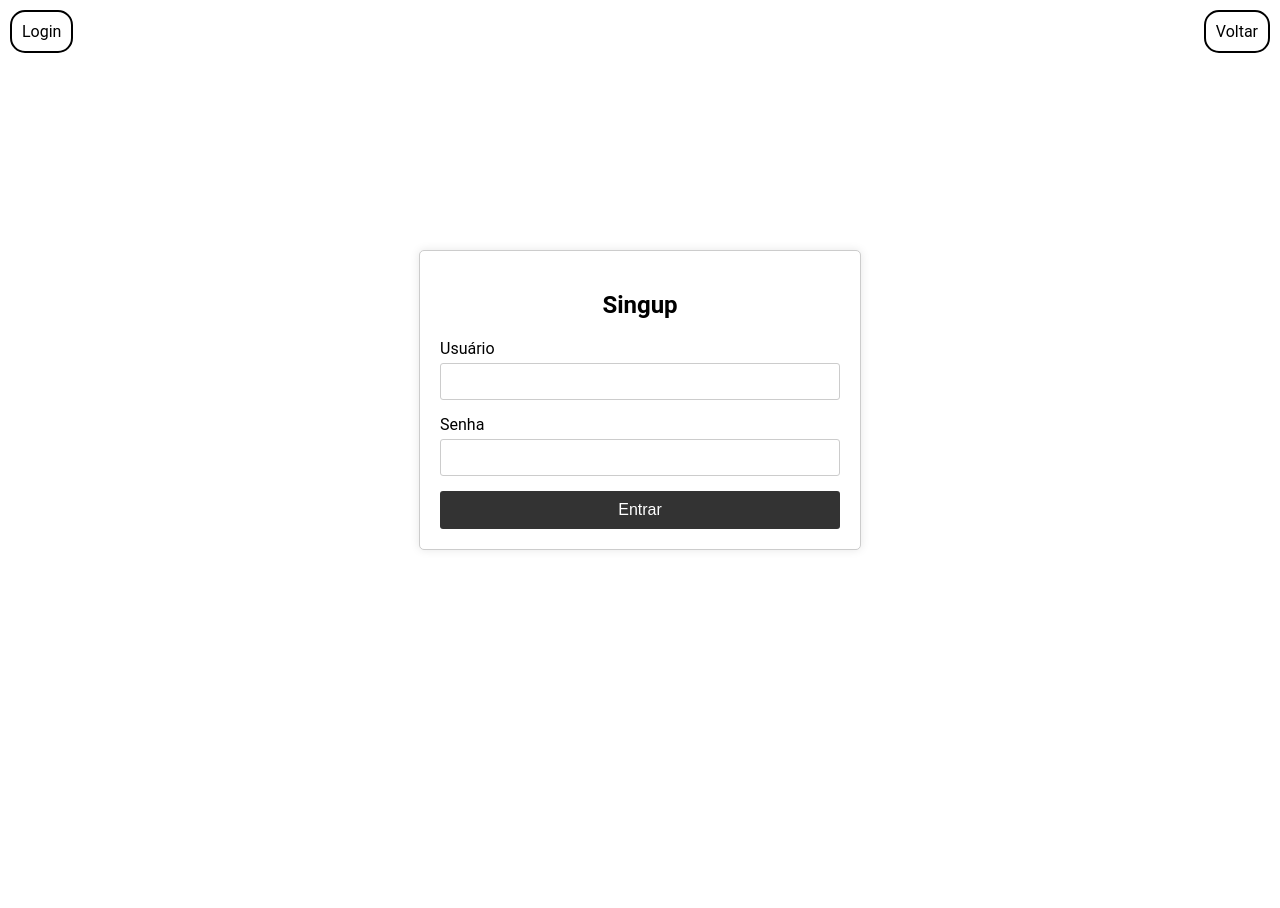
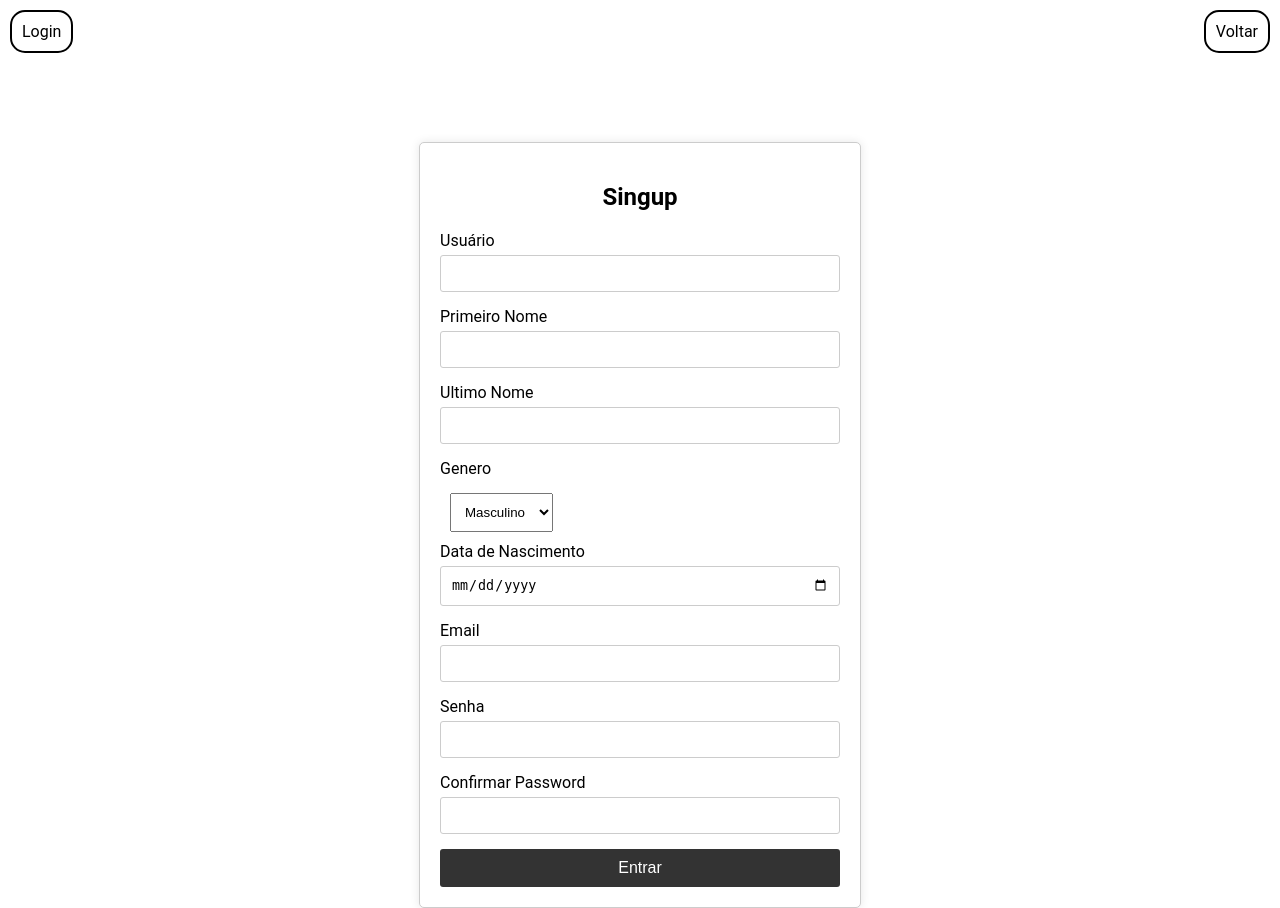
Before and after one commit to LuisGomes18/Blog_Python, a Flask app: page /singup in a window 1280 px wide. Before the commit the page ends 550 px from the top, so only its background shows below. Run offline with Flask 3, Linux system fonts and the light colour scheme.

Commit message:
Update do singup

```diff
--- a/static/css/singup/main.css
+++ b/static/css/singup/main.css
@@ -33,6 +33,11 @@
     margin: 10px;
 }
 
+select#genero {
+    padding: 10px;
+    margin: 10px;
+}
+
 .singup-container {
     width: 90%;
     max-width: 400px;
@@ -41,6 +46,7 @@
     border-radius: 5px;
     box-shadow: 0 0 10px rgba(0, 0, 0, 0.1);
     background-color: #fff;
+    margin: 250px 0 0 0;
 }
 
 .singup-container h2 {
--- a/templates/singup.html
+++ b/templates/singup.html
@@ -12,16 +12,39 @@
 </head>
 
 <body>
+    <a class="login_button" href="{{ url_for('login') }}">Login</a>
+    <a class="voltar_button" href="{{ url_for('index') }}">Voltar</a>
     <div class="singup-container">
         <h2>Singup</h2>
-        <a class="login_button" href="{{ url_for('login') }}">Login</a>
-        <a class="voltar_button" href="{{ url_for('index') }}">Voltar</a>
         <form action="/singup" method="POST">
             <label for="username">Usuário</label>
             <input type="text" id="username" name="username" required autocomplete="username">
 
+            <label for="primeiro_nome">Primeiro Nome</label>
+            <input type="text" id="primeiro_nome" name="primeiro_nome" required autocomplete="given-name">
+
+            <label for="ultimo_nome">Ultimo Nome</label>
+            <input type="text" id="ultimo_nome" name="ultimo_nome" required autocomplete="family-name">
+
+            <label for="genero">Genero</label>
+            <select id="genero" name="genero" required>
+                <option value="m">Masculino</option>
+                <option value="f">Feminino</option>
+                <option value="nb">Outro</option>
+            </select>
+
+            <label for="data_nascimento">Data de Nascimento</label>
+            <input type="date" id="data_nascimento" name="data_nascimento" required>
+
+            <label for="email">Email</label>
+            <input type="email" id="email" name="email" required autocomplete="email">
+
+
             <label for="password">Senha</label>
             <input type="password" id="password" name="password" required autocomplete="current-password">
+
+            <label for="confirm_password">Confirmar Password</label>
+            <input type="password" id="confirm_password" name="confirm_password" required autocomplete="current-password">
 
             <button type="submit">Entrar</button>
 
```
